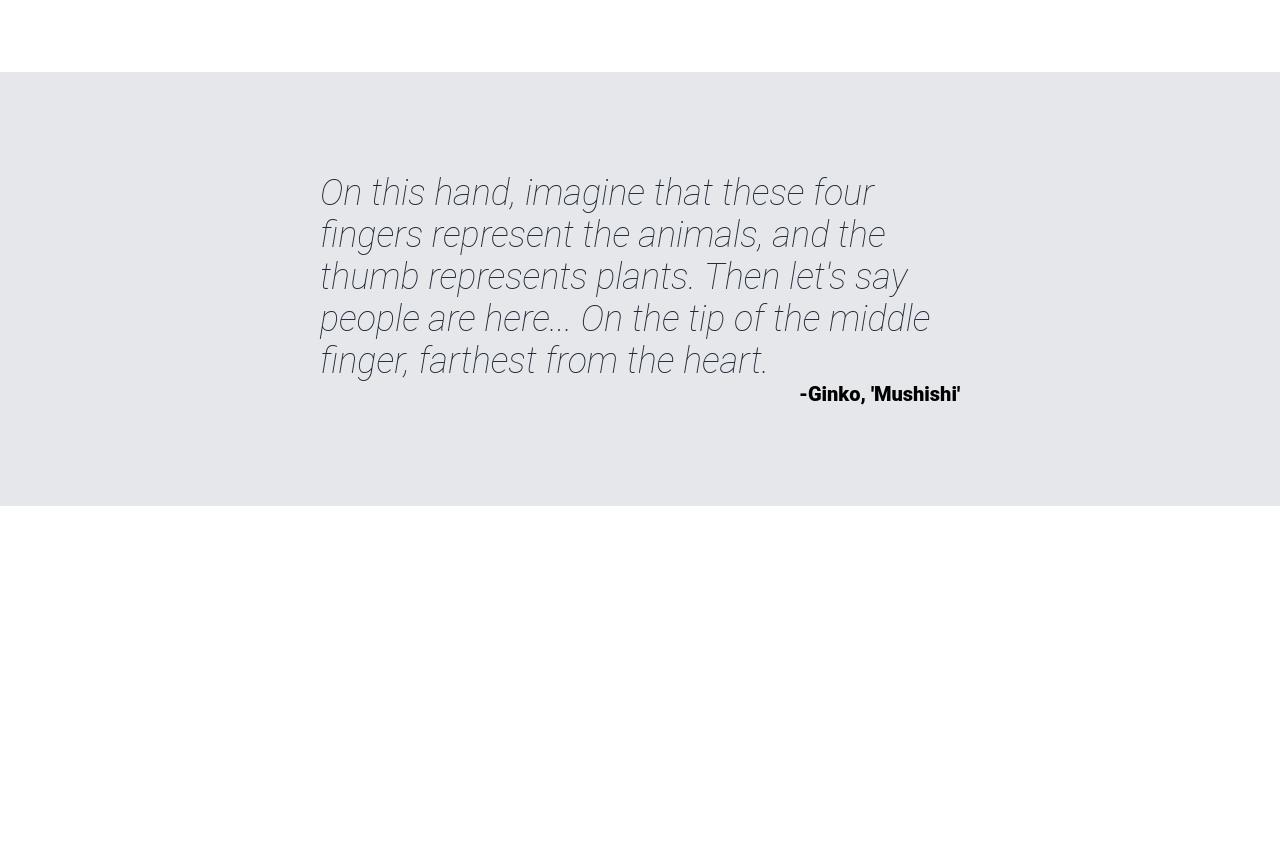
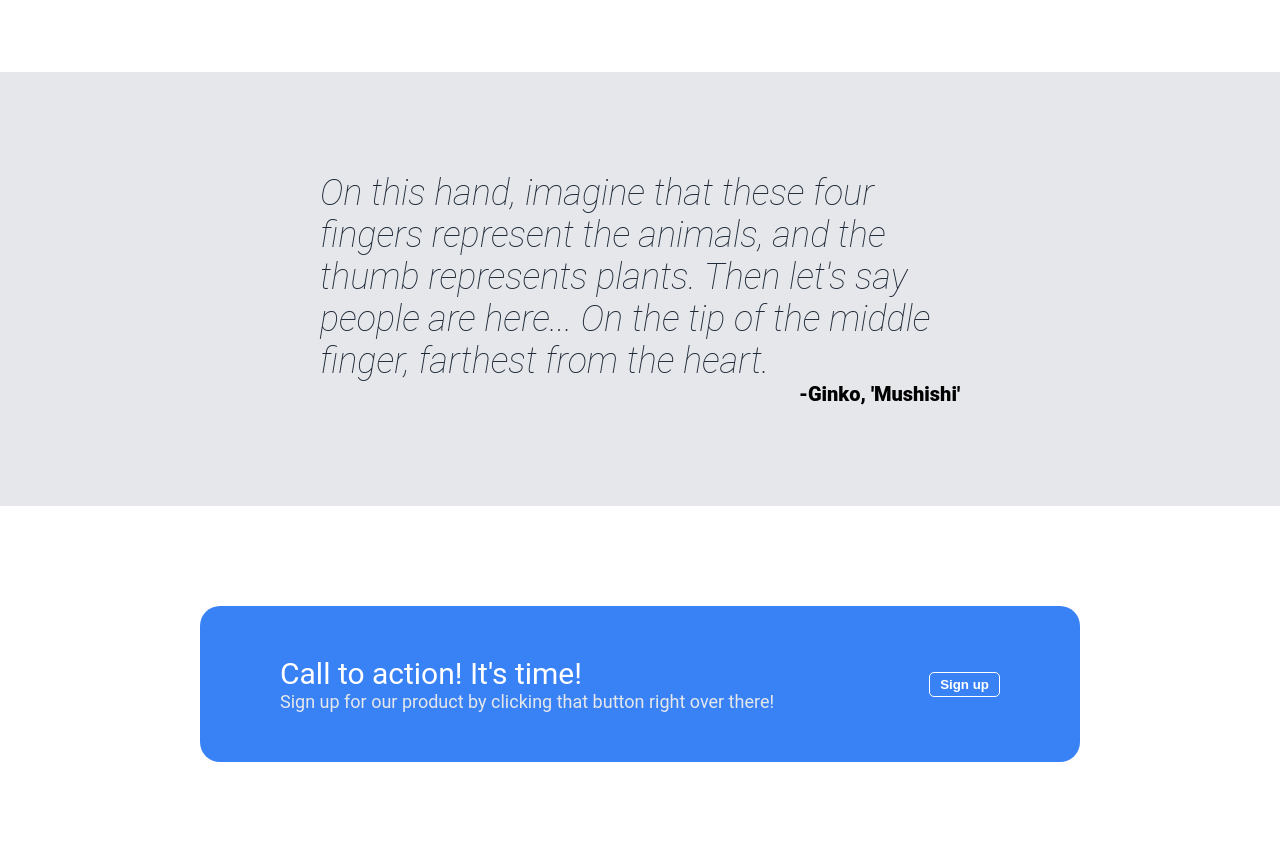
Before and after one commit to null-heap/Landing-Page, a plain HTML site: page index.html in a window 1280 px wide. Shown: the part 922-1784 px from the top of the page. Before the commit the page ends 1428 px from the top, so only its background shows below. Drawn offline with Linux system fonts and the light colour scheme.

Commit message:
added: action section to the webpage.

```diff
--- a/index.html
+++ b/index.html
@@ -58,5 +58,14 @@
         <div class="quote-right">-Ginko, 'Mushishi'</div>
     </div>
 
+    <div class="action">
+        <div class="action-body">
+            <div class="action-body-main">
+                <div>Call to action! It's time!</div>
+                <div class="action-body-main-sub">Sign up for our product by clicking that button right over there!</div>
+            </div>
+            <button class="left-head-button action-button">Sign up</button>
+        </div>
+    </div>
 </body>
 </html>
--- a/styles.css
+++ b/styles.css
@@ -7,7 +7,7 @@ body{
 
 }
 
-.head, .information, .quote{
+.head, .information, .action{
     padding: 0px 200px 100px;
 }
 
@@ -59,7 +59,7 @@ a{
     font-weight: 900;
     color: #F9FAF8;
 }
-.left-head-subtext, .link{
+.left-head-subtext, .link, .action-body-main-sub{
     font-size: 18px;
     color: #E5E7EB;
 }
@@ -144,3 +144,23 @@ a{
     font-size: 20px;
     font-weight: 900;
 }
+
+.action{
+    padding-top: 100px;
+}
+.action-body{
+    background-color: #3882F6;
+    display: flex;
+    align-items: center;
+    padding: 50px 80px;
+    border-radius: 20px;
+}
+.action-body-main{
+    color: white;
+    font-size: 30px;
+}
+
+.action-button{
+    border: 1px solid white;
+    margin-left: auto;
+}
```
